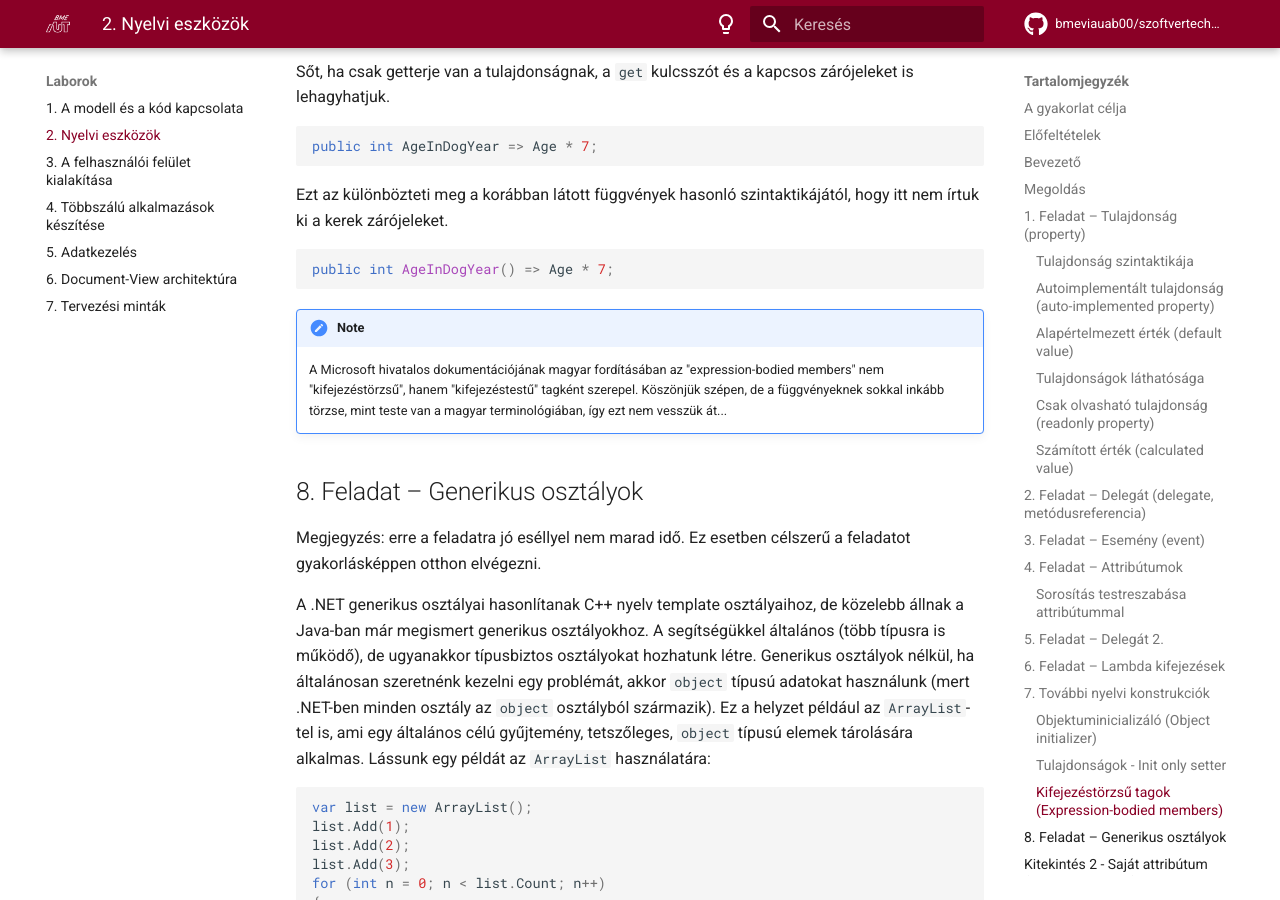
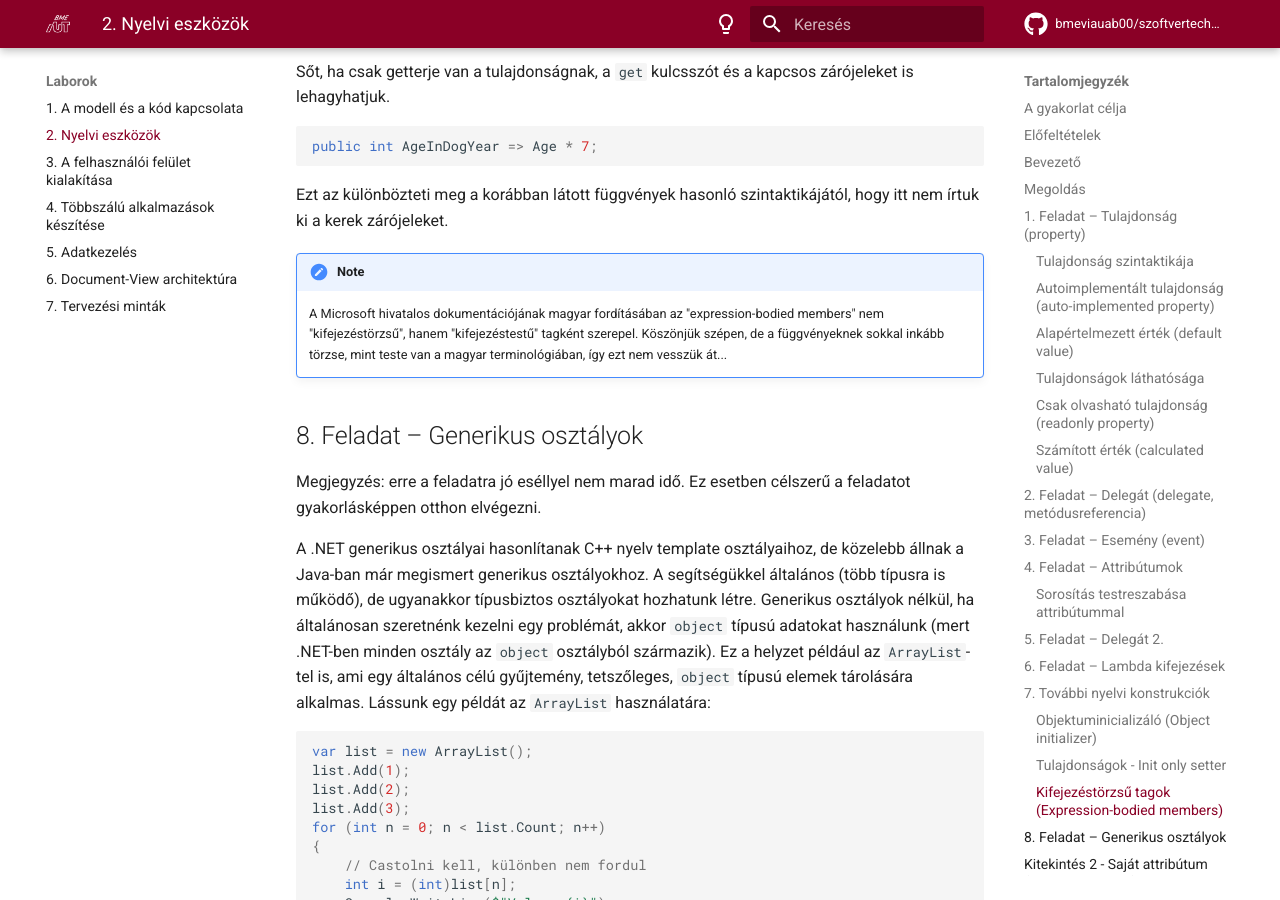
Before and after one commit to bzolka/szt_doc_teszt, an MkDocs documentation site: the page built from docs/labor/2-nyelvi-eszkozok/index.md, in a window 1280 px wide and 900 px high, scrolled down 18161 px. Built offline with MkDocs 1.6.1 and Material for MkDocs 9.7.7, drawn with Linux system fonts in a browser that asks for light colours; emoji names are drawn with the system emoji font; comment, search, counter and statistics services are not loaded.

Commit message:
Lab 2 - Kifejezéstörzsű tagok kisebb fix

````diff
--- a/docs/labor/2-nyelvi-eszkozok/index.md
+++ b/docs/labor/2-nyelvi-eszkozok/index.md
@@ -630,9 +630,6 @@ public int AgeInDogYear => Age * 7;
 
 Ezt az különbözteti meg a korábban látott függvények hasonló szintaktikájától, hogy itt nem írtuk ki a kerek zárójeleket.
 
-```csharp
-public int AgeInDogYear() => Age * 7;
-```
 
 !!! Note
     A Microsoft hivatalos dokumentációjának magyar fordításában az "expression-bodied members" nem "kifejezéstörzsű", hanem "kifejezéstestű" tagként szerepel. Köszönjük szépen, de a függvényeknek sokkal inkább törzse, mint teste van a magyar terminológiában, így ezt nem vesszük át...
````
